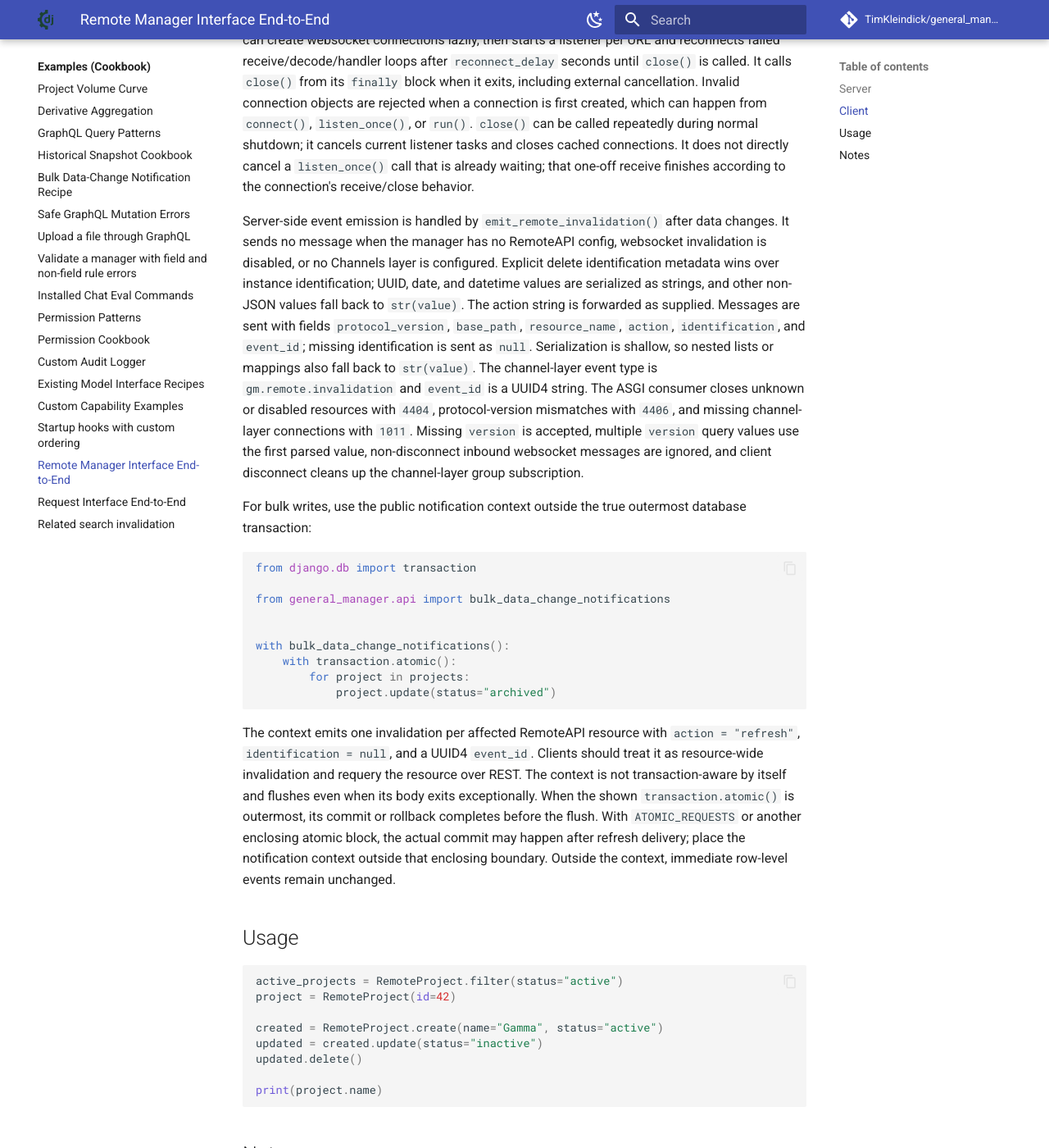
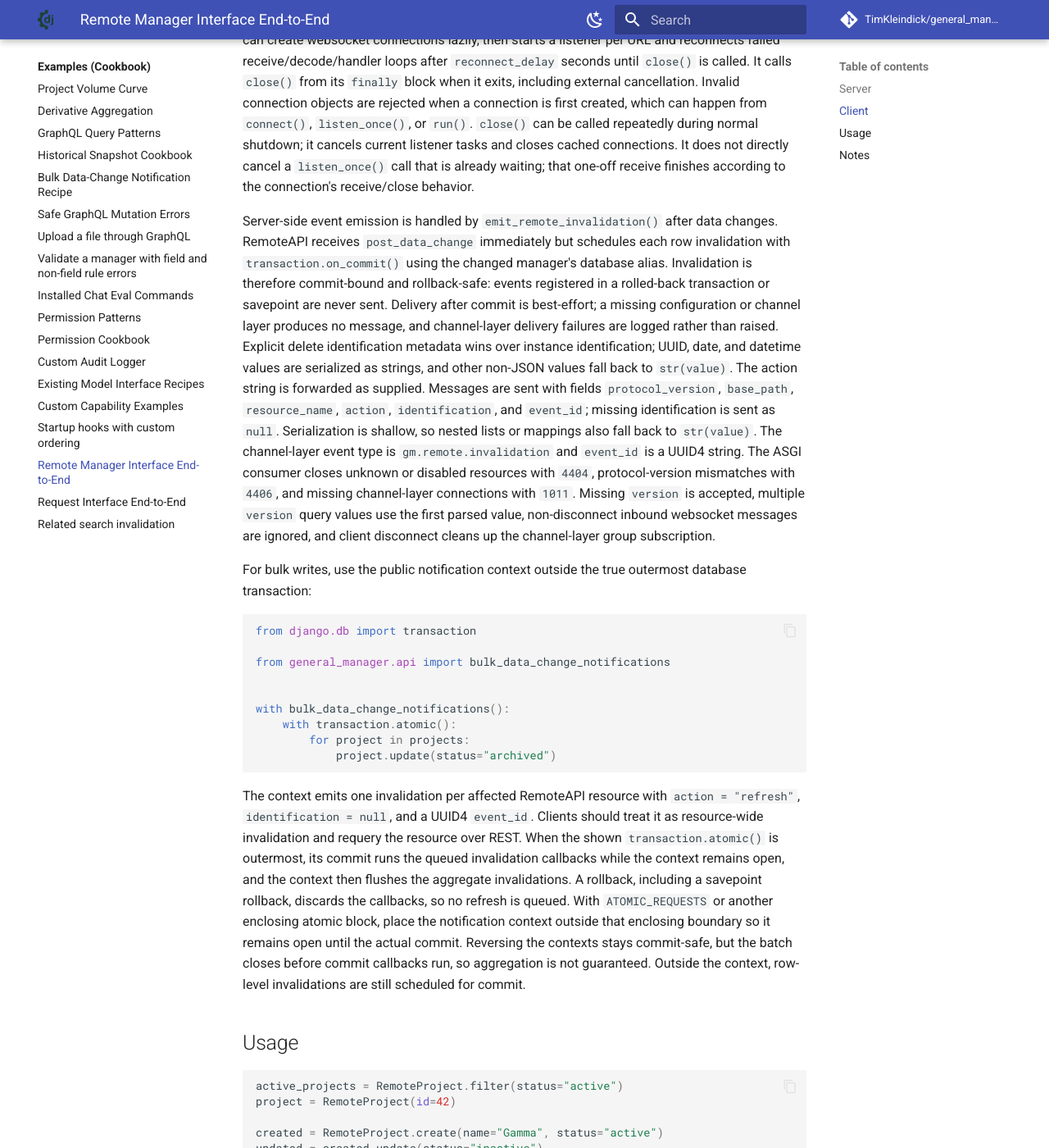
Before and after one commit to TimKleindick/general_manager, an MkDocs documentation site: the page built from docs/examples/remote_manager_interface_end_to_end.md, in a window 1280 px wide and 1400 px high, scrolled down 7845 px. Shown: the whole window at 82% size. Built offline with MkDocs 1.6.1 and Material for MkDocs 9.7.7, drawn with Linux system fonts in a browser that asks for light colours; comment, search, counter and statistics services are not loaded.

Commit message:
docs: explain commit-safe websocket delivery

```diff
--- a/docs/examples/remote_manager_interface_end_to_end.md
+++ b/docs/examples/remote_manager_interface_end_to_end.md
@@ -372,21 +372,25 @@ does not directly cancel a `listen_once()` call that is already waiting; that
 one-off receive finishes according to the connection's receive/close behavior.
 
 Server-side event emission is handled by `emit_remote_invalidation()` after data
-changes. It sends no message when the manager has no RemoteAPI config, websocket
-invalidation is disabled, or no Channels layer is configured. Explicit delete
-identification metadata wins over instance identification; UUID, date, and
-datetime values are serialized as strings, and other non-JSON values fall back
-to `str(value)`. The action string is forwarded as supplied. Messages are sent
-with fields `protocol_version`, `base_path`, `resource_name`, `action`,
-`identification`, and `event_id`; missing identification is sent as `null`.
-Serialization is shallow, so nested lists or mappings also fall back to
-`str(value)`. The channel-layer event type is `gm.remote.invalidation` and
-`event_id` is a UUID4 string. The ASGI consumer closes unknown or disabled
-resources with `4404`, protocol-version mismatches with `4406`, and missing
-channel-layer connections with `1011`. Missing `version` is accepted, multiple
-`version` query values use the first parsed value, non-disconnect inbound
-websocket messages are ignored, and client disconnect cleans up the
-channel-layer group subscription.
+changes. RemoteAPI receives `post_data_change` immediately but schedules each
+row invalidation with `transaction.on_commit()` using the changed manager's
+database alias. Invalidation is therefore commit-bound and rollback-safe:
+events registered in a rolled-back transaction or savepoint are never sent.
+Delivery after commit is best-effort; a missing configuration or channel layer
+produces no message, and channel-layer delivery failures are logged rather than
+raised. Explicit delete identification metadata wins over instance
+identification; UUID, date, and datetime values are serialized as strings, and
+other non-JSON values fall back to `str(value)`. The action string is forwarded
+as supplied. Messages are sent with fields `protocol_version`, `base_path`,
+`resource_name`, `action`, `identification`, and `event_id`; missing
+identification is sent as `null`. Serialization is shallow, so nested lists or
+mappings also fall back to `str(value)`. The channel-layer event type is
+`gm.remote.invalidation` and `event_id` is a UUID4 string. The ASGI consumer
+closes unknown or disabled resources with `4404`, protocol-version mismatches
+with `4406`, and missing channel-layer connections with `1011`. Missing
+`version` is accepted, multiple `version` query values use the first parsed
+value, non-disconnect inbound websocket messages are ignored, and client
+disconnect cleans up the channel-layer group subscription.
 
 For bulk writes, use the public notification context outside the true outermost
 database transaction:
@@ -406,12 +410,15 @@ with bulk_data_change_notifications():
 The context emits one invalidation per affected RemoteAPI resource with
 `action = "refresh"`, `identification = null`, and a UUID4 `event_id`. Clients
 should treat it as resource-wide invalidation and requery the resource over
-REST. The context is not transaction-aware by itself and flushes even when its
-body exits exceptionally. When the shown `transaction.atomic()` is outermost,
-its commit or rollback completes before the flush. With `ATOMIC_REQUESTS` or
-another enclosing atomic block, the actual commit may happen after refresh
-delivery; place the notification context outside that enclosing boundary.
-Outside the context, immediate row-level events remain unchanged.
+REST. When the shown `transaction.atomic()` is outermost, its commit runs the
+queued invalidation callbacks while the context remains open, and the context
+then flushes the aggregate invalidations. A rollback, including a savepoint
+rollback, discards the callbacks, so no refresh is queued. With `ATOMIC_REQUESTS`
+or another enclosing atomic block, place the notification context outside that
+enclosing boundary so it remains open until the actual commit. Reversing the
+contexts stays commit-safe, but the batch closes before commit callbacks run, so
+aggregation is not guaranteed. Outside the context, row-level invalidations are
+still scheduled for commit.
 
 ## Usage
 
```
Also changed, not shown: docs/concepts/graphql/subscriptions.md (+21 -8 lines), docs/howto/bulk_data_change_notifications.md (+31 -8 lines).
